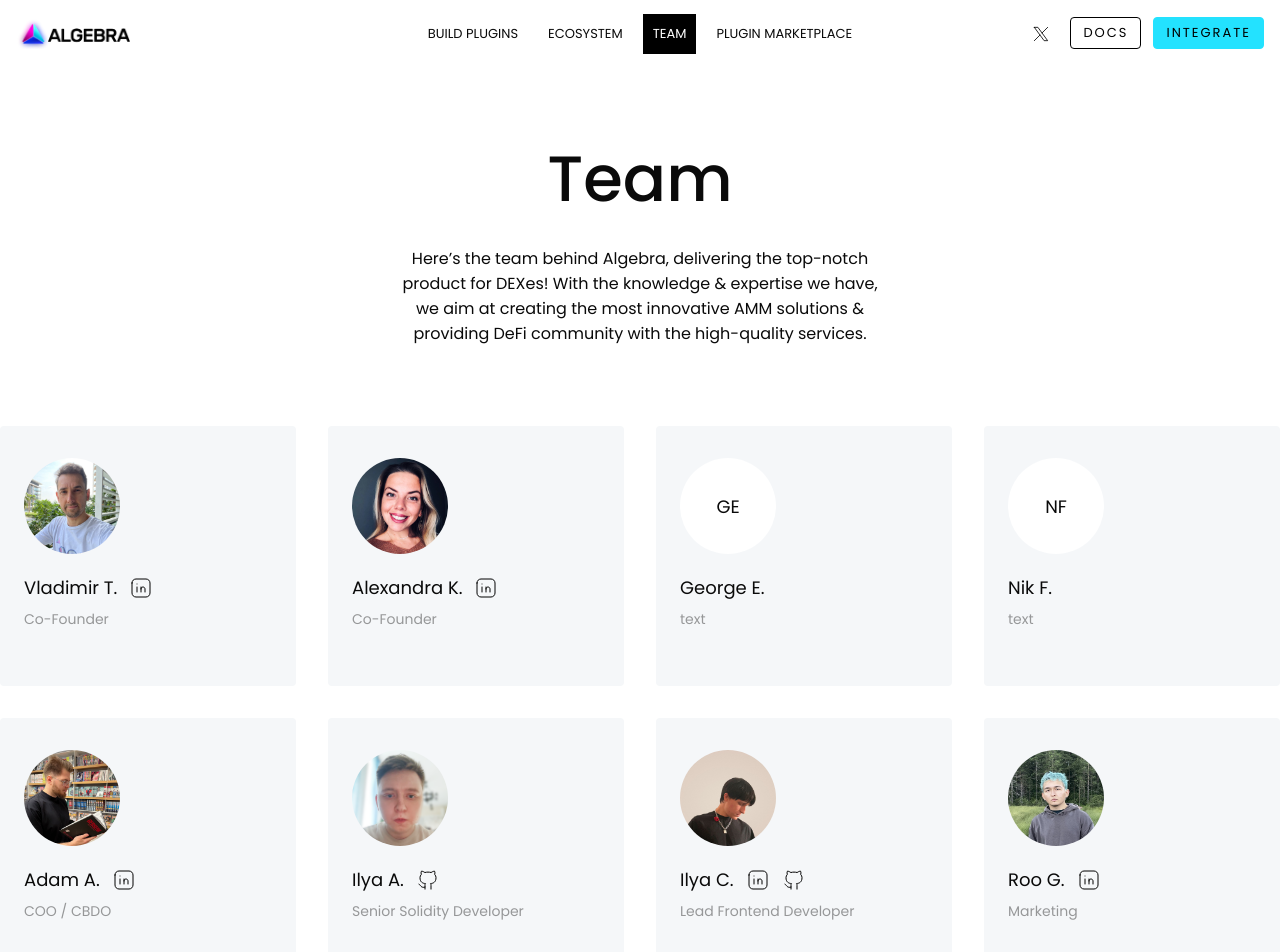
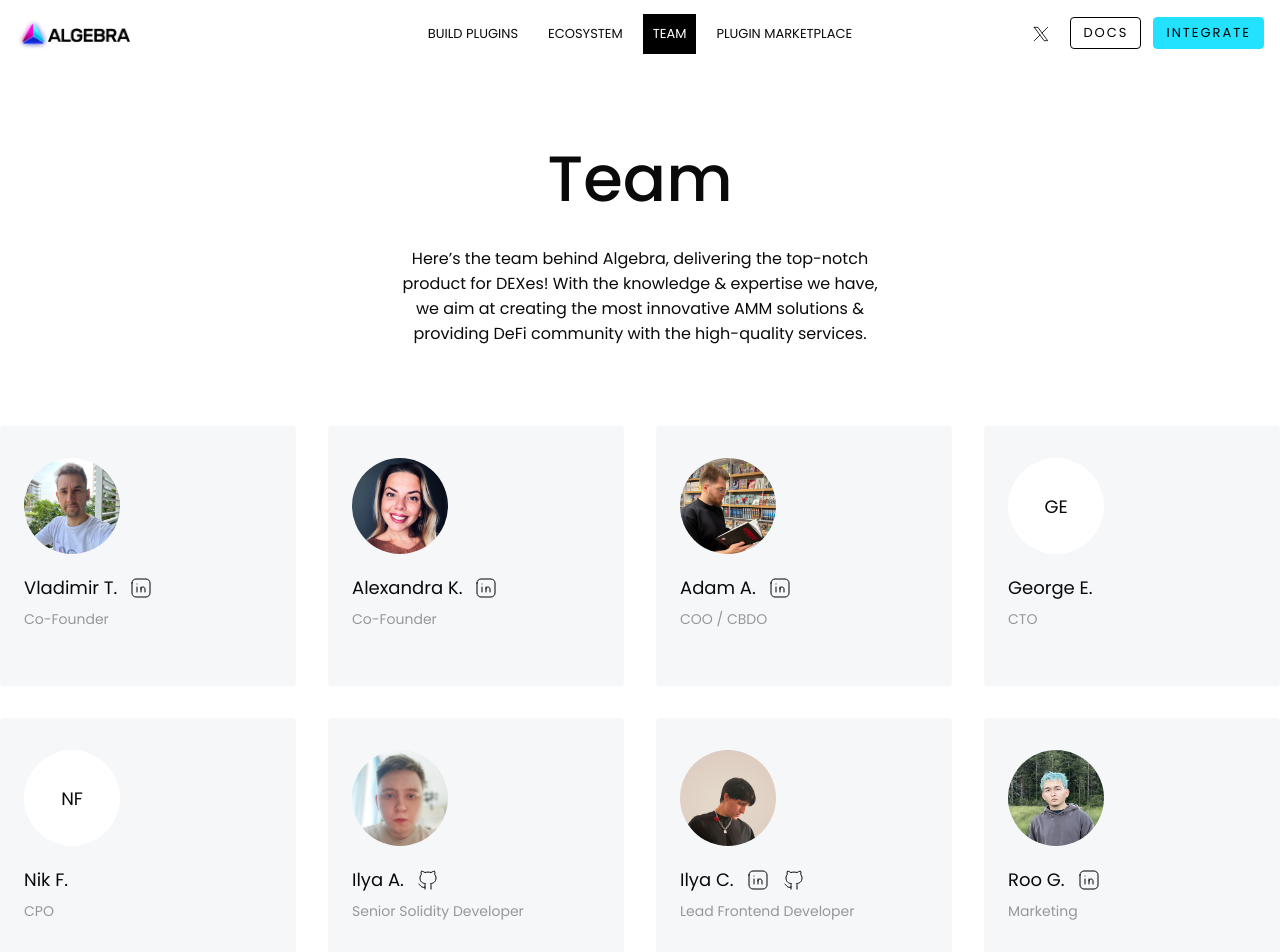
Before and after one commit to lilchizh/landing-2026, a Next.js app: page /team in a window 1280 px wide. Shown: the top 952 px of the page. Built offline with nearby package versions, Linux system fonts and the light colour scheme.

Commit message:
change roles

```diff
--- a/app/team/page.tsx
+++ b/app/team/page.tsx
@@ -10,15 +10,15 @@ export const metadata = {
 const team = [
     { name: 'Vladimir T.', photo: '/images/team/vladimir.jpg', role: 'Co-Founder', linkedinHref: 'https://www.linkedin.com/in/vtikhomirov' },
     { name: 'Alexandra K.', photo: '/images/team/alexandra.jpg', role: 'Co-Founder', linkedinHref: 'https://www.linkedin.com/in/alexandrakorneva' },
-    { name: 'George E.', photo: '', initials: 'GE', role: 'text' },
-    { name: 'Nik F.', photo: '', initials: 'NF', role: 'text' },
     { name: 'Adam A.', photo: '/images/team/adam.jpg', role: 'COO / CBDO', linkedinHref: 'https://www.linkedin.com/in/adam-adamov-449b0321b' },
+    { name: 'George E.', photo: '', initials: 'GE', role: 'CTO' },
+    { name: 'Nik F.', photo: '', initials: 'NF', role: 'CPO' },
     { name: 'Ilya A.', photo: '/images/team/ilyaa.png', role: 'Senior Solidity Developer',  githubHref: 'https://github.com/IliaAzhel' },
     { name: 'Ilya C.', photo: '/images/team/ilya.jpg', role: 'Lead Frontend Developer', linkedinHref: 'https://www.linkedin.com/in/lilchizh/', githubHref: 'https://github.com/lilchizh' },
     { name: 'Roo G.', photo: '/images/team/ruslan.jpg', role: 'Marketing', linkedinHref: 'https://www.linkedin.com/in/ruslan-g-7aa408244' },
     { name: 'Kirill S.', photo: '/images/team/kirill.png', role: 'Frontend Developer', githubHref: 'https://github.com/damnnou' },
-    { name: 'Nik P.', photo: '', initials: 'NP', role: 'text' },
-    { name: 'Alex B.', photo: '', initials: 'AB', role: 'text' },
+    { name: 'Nik P.', photo: '', initials: 'NP', role: 'Lead QA' },
+    { name: 'Alex B.', photo: '', initials: 'AB', role: 'Lead Designer' },
 ]
 
 
```
